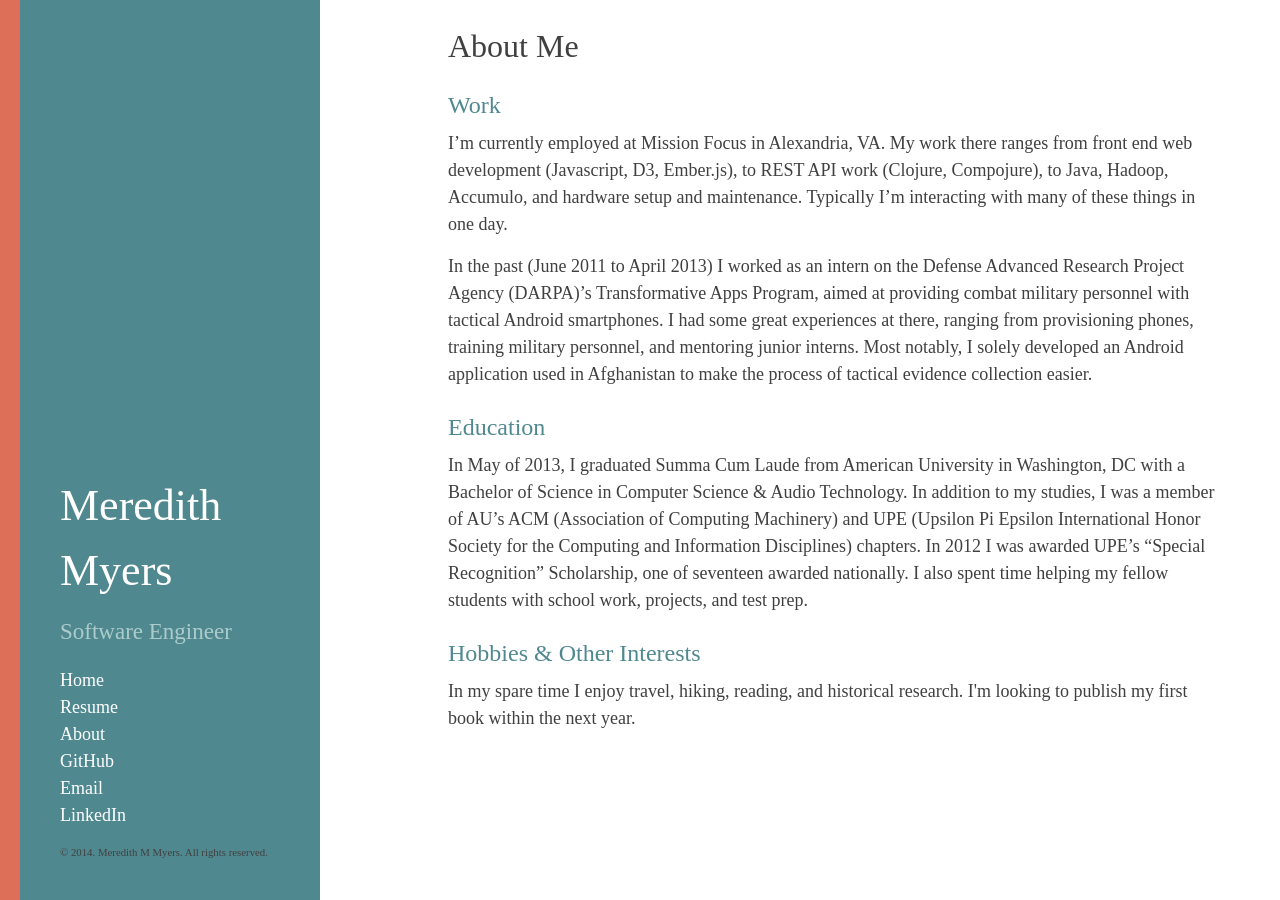
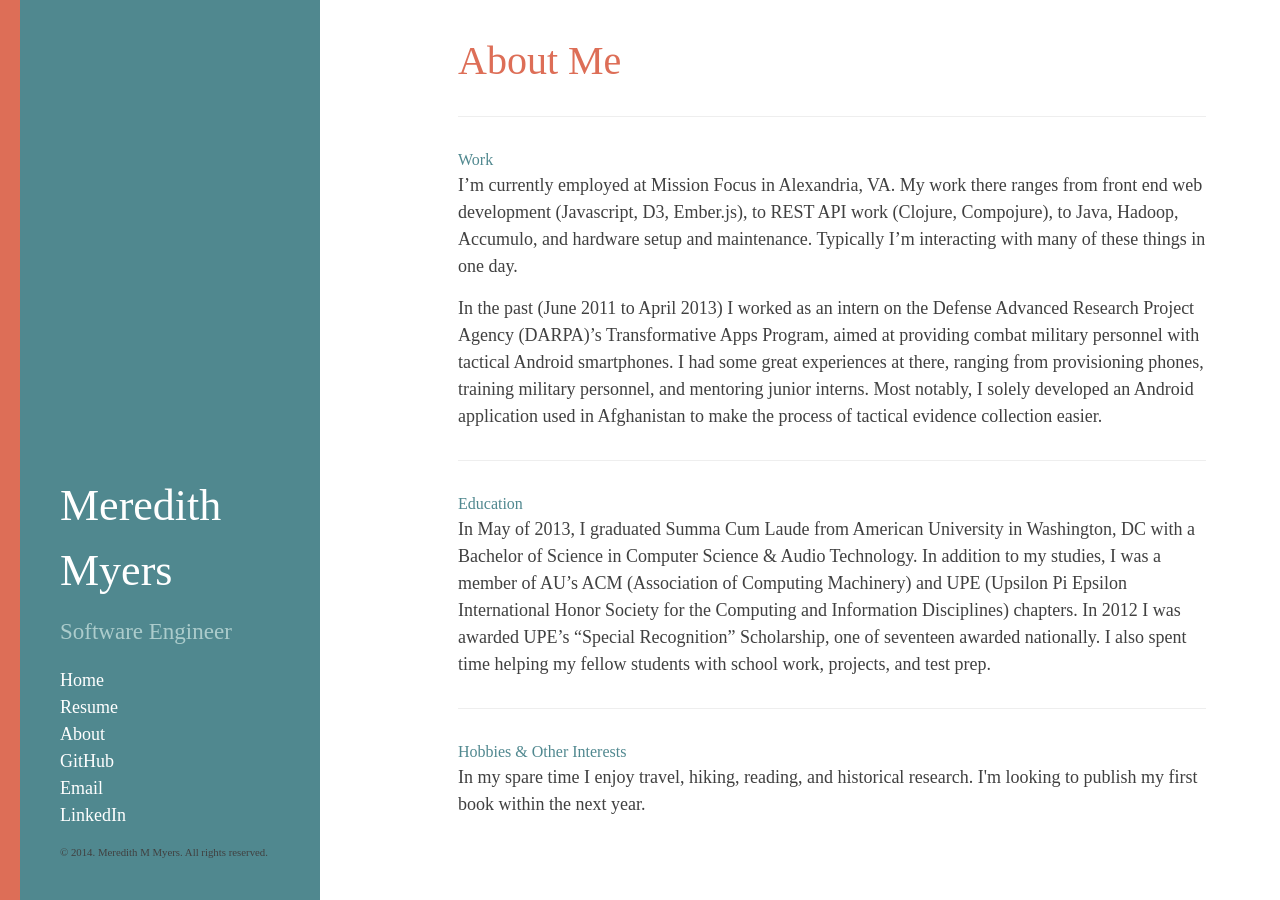
Before and after one commit to benjmyers/benjmyers.github.io, a Jekyll site: the page built from about/index.html, in a window 1280 px wide. Built offline with Jekyll 4.4.1, drawn with Linux system fonts in a browser that asks for light colours; some web fonts are replaced; Markdown is read by kramdown in place of the engine named in the settings.

Commit message:
Styling updates and content updates for resume and about me

```diff
--- a/_layouts/default.html
+++ b/_layouts/default.html
@@ -51,7 +51,7 @@
 Email</a>
             </li>
             <li>
-              <a href="http://www.linkedin.com/in/myersmeredith" target="_blank">
+              <a href="http://www.linkedin.com/in/meredithmmyers" target="_blank">
 LinkedIn</a>
             </li>
 
--- a/about/index.html
+++ b/about/index.html
@@ -2,20 +2,26 @@
 layout: default
 ---
 
-<section class="content">
-<h2>About Me</h2>
 
-<h3>Work</h3>
-<p>
-I’m currently employed at Mission Focus in Alexandria, VA. My work there ranges from front end web development (Javascript, D3, Ember.js), to REST API work (Clojure, Compojure), to Java, Hadoop, Accumulo, and hardware setup and maintenance. Typically I’m interacting with many of these things in one day.</p>
+<div class="post">
+    <h1>About Me</h1>
+    <hr>
+    <div class="post-header">
+        Work
+    </div>
+    <p>I’m currently employed at Mission Focus in Alexandria, VA. My work there ranges from front end web development (Javascript, D3, Ember.js), to REST API work (Clojure, Compojure), to Java, Hadoop, Accumulo, and hardware setup and maintenance. Typically I’m interacting with many of these things in one day.</p>
 
-<p>In the past (June 2011 to April 2013) I worked  as an intern on the Defense Advanced Research Project Agency (DARPA)’s Transformative Apps Program, aimed at providing combat military personnel with tactical Android smartphones. I had some great experiences at there, ranging from provisioning phones, training military personnel, and mentoring junior interns. Most notably, I solely developed an Android application used in Afghanistan to make the process of tactical evidence collection easier.</p>
+    <p>In the past (June 2011 to April 2013) I worked as an intern on the Defense Advanced Research Project Agency (DARPA)’s Transformative Apps Program, aimed at providing combat military personnel with tactical Android smartphones. I had some great experiences at there, ranging from provisioning phones, training military personnel, and mentoring junior interns. Most notably, I solely developed an Android application used in Afghanistan to make the process of tactical evidence collection easier.</p>
 
-<h3>Education</h3>
+    <hr>
+    <div class="post-header">
+        Education
+    </div>
+    <p>In May of 2013, I graduated Summa Cum Laude from American University in Washington, DC with a Bachelor of Science in Computer Science & Audio Technology. In addition to my studies, I was a member of AU’s ACM (Association of Computing Machinery) and UPE (Upsilon Pi Epsilon International Honor Society for the Computing and Information Disciplines) chapters. In 2012 I was awarded UPE’s “Special Recognition” Scholarship, one of seventeen awarded nationally. I also spent time helping my fellow students with school work, projects, and test prep.</p>
 
-<p>In May of 2013, I graduated Summa Cum Laude from American University in Washington, DC with a Bachelor of Science in Computer Science & Audio Technology. In addition to my studies, I was a member of AU’s ACM (Association of Computing Machinery) and UPE (Upsilon Pi Epsilon International Honor Society for the Computing and Information Disciplines) chapters. In 2012 I was awarded UPE’s “Special Recognition” Scholarship, one of seventeen awarded nationally. I also spent time helping my fellow students with school work, projects, and test prep.</p>
-
-<h3>Hobbies & Other Interests</h3>
-
-<p>In my spare time I enjoy travel, hiking, reading, and historical research. I'm looking to publish my first book within the next year.</p>
-</section>
+    <hr>
+    <div class="post-header">
+        Hobbies & Other Interests
+    </div>
+    <p>In my spare time I enjoy travel, hiking, reading, and historical research. I'm looking to publish my first book within the next year.</p>
+</div>
--- a/public/css/hyde.css
+++ b/public/css/hyde.css
@@ -294,7 +294,7 @@
   text-align: left;
 }
 .post-header {
-  color: #ACCCCC;
+  color: #50888F;
   font-size: 16px;
   font-weight: 100px;
 
@@ -305,25 +305,6 @@
   color: #9a9a9a;
 }
 
-/* Related posts */
-.related {
-  padding-top: 40px;
-  border-top: 1px solid #eee;
-}
-.related-posts {
-  list-style: none;
-}
-.related-posts li small {
-  font-size: 75%;
-  color: #999;
-}
-.related-posts li a:hover {
-  color: #000;
-  text-decoration: none;
-}
-.related-posts li a:hover small {
-  color: #000;
-}
 
 /* Error pages (404)
 -------------------------------------------------- */
@@ -331,36 +312,6 @@
 .fourohfour {
   margin-top: 40px;
   margin-bottom: 40px;
-}
-
-
-/* Pagination
--------------------------------------------------- */
-
-.pagination {
-  overflow: hidden; /* clearfix */
-  margin-top: 40px;
-  font-weight: bold;
-  color: #ccc;
-  text-align: center;
-  border-top: 1px solid #eee;
-}
-.pagination a,
-.pagination span {
-  float: left;
-  width: 50%;
-  -webkit-box-sizing: border-box;
-     -moz-box-sizing: border-box;
-          box-sizing: border-box;
-  padding: 20px;
-}
-.pagination a:first-child,
-.pagination span:first-child {
-  border-right: 1px solid #eee;
-}
-.pagination a:hover {
-  text-decoration: none;
-  background-color: #f5f5f5;
 }
 
 .large-copyright {
@@ -416,6 +367,8 @@
   }
   .resume-content {
     height: 100%;
+    width:60%;
+    margin-top: 10%;
   }
 
   /* Fix the masthead to the side for impact and awesomeness */
```
Also changed, not shown: resume/index.html (+7 -3 lines).
